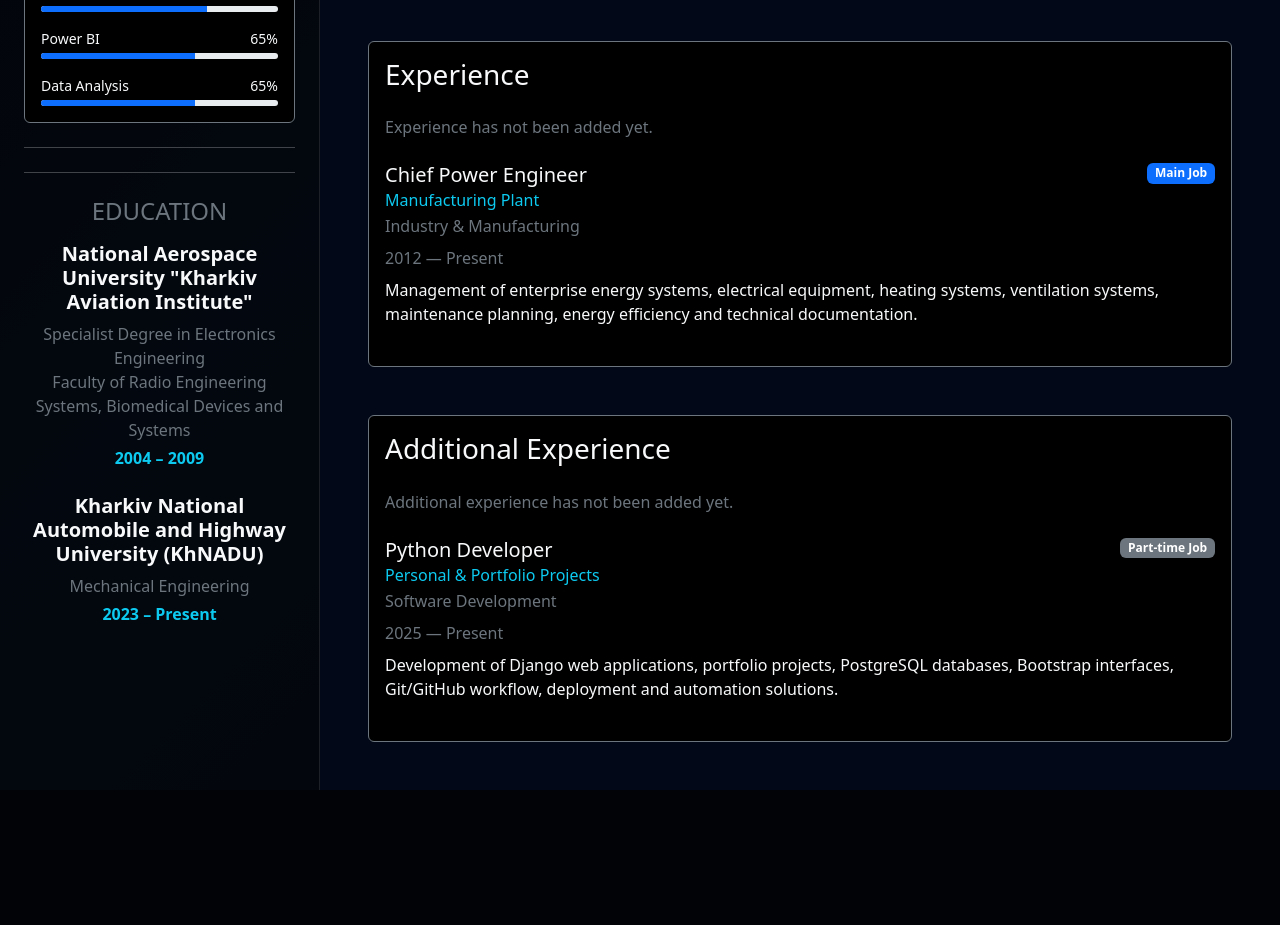
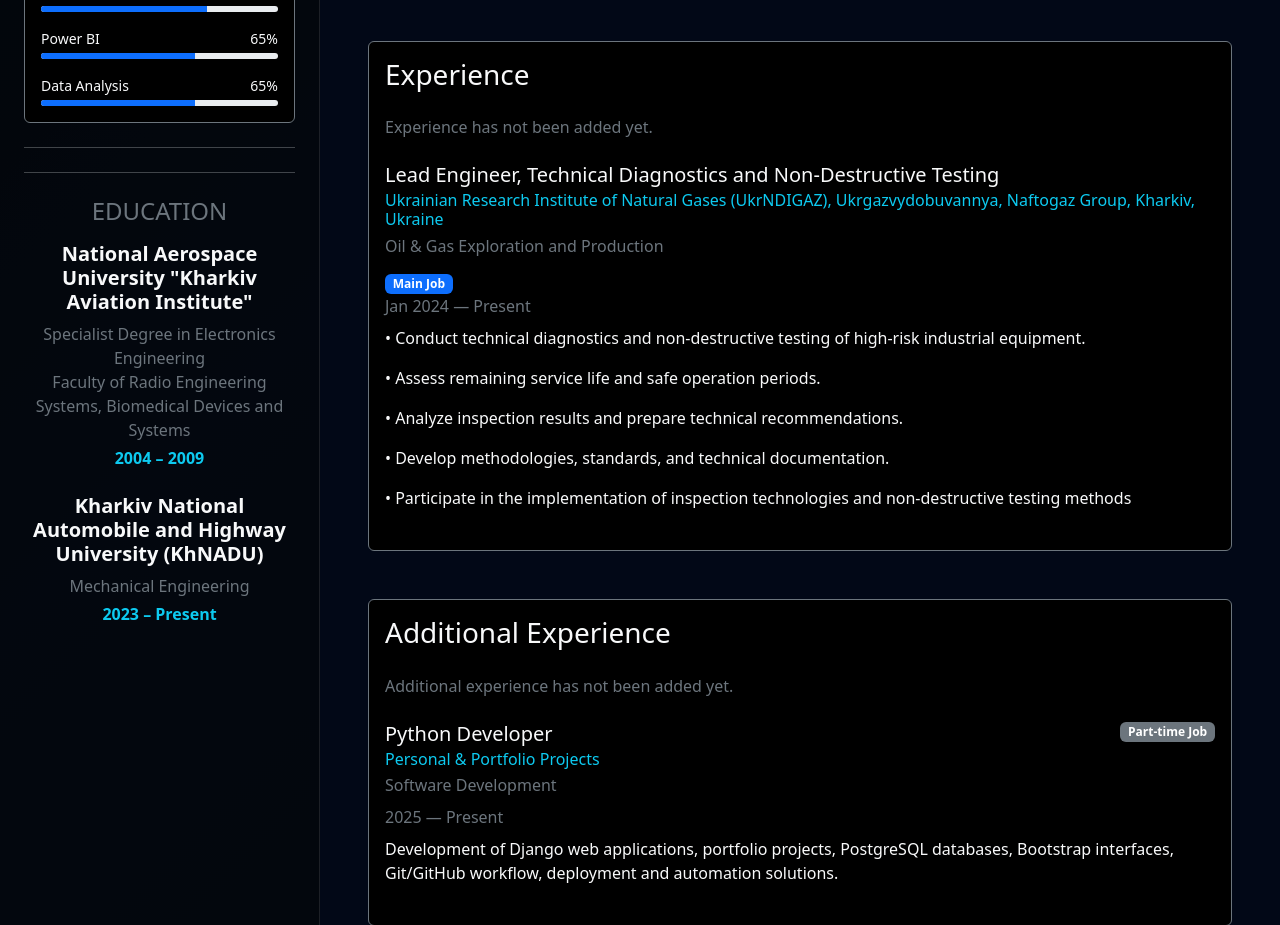
Before and after one commit to Kunaiev-Vladimir/my-portfolio, a Django app: page / in a window 1280 px wide. Shown: the part 991-1916 px from the top of the page. Before the commit the page ends 1781 px from the top, so only its background shows below. Run offline with Django 5.2, Linux system fonts and the light colour scheme; data that the repository does not hold is empty.

Commit message:
17_06_2026

```diff
--- a/templates/includes/experience.html
+++ b/templates/includes/experience.html
@@ -84,15 +84,15 @@
 
                         <div>
                             <h5 class="mb-1">
-                                Chief Power Engineer
+                                Lead Engineer, Technical Diagnostics and Non-Destructive Testing
                             </h5>
 
                             <h6 class="text-info mb-1">
-                                Manufacturing Plant
+                                Ukrainian Research Institute of Natural Gases (UkrNDIGAZ), Ukrgazvydobuvannya, Naftogaz Group, Kharkiv, Ukraine
                             </h6>
 
                             <p class="text-secondary mb-2">
-                                Industry & Manufacturing
+                                Oil & Gas Exploration and Production
                             </p>
                         </div>
 
@@ -103,13 +103,23 @@
                     </div>
 
                     <p class="text-secondary mb-2">
-                        2012 — Present
+                        Jan 2024 — Present
                     </p>
 
                     <p>
-                        Management of enterprise energy systems, electrical equipment,
-                        heating systems, ventilation systems, maintenance planning,
-                        energy efficiency and technical documentation.
+                        • Conduct technical diagnostics and non-destructive testing of high-risk industrial equipment.
+                    </p>
+                    <p>
+                        • Assess remaining service life and safe operation periods.
+                    </p>
+                    <p>
+                        • Analyze inspection results and prepare technical recommendations.
+                    </p>
+                    <p>
+                        • Develop methodologies, standards, and technical documentation.
+                    </p>
+                    <p>
+                        • Participate in the implementation of inspection technologies and non-destructive testing methods
                     </p>
 
                 </div>
@@ -117,6 +127,8 @@
              </div>
 
             </div>
+
+
 
         {% endif %}
 
```
